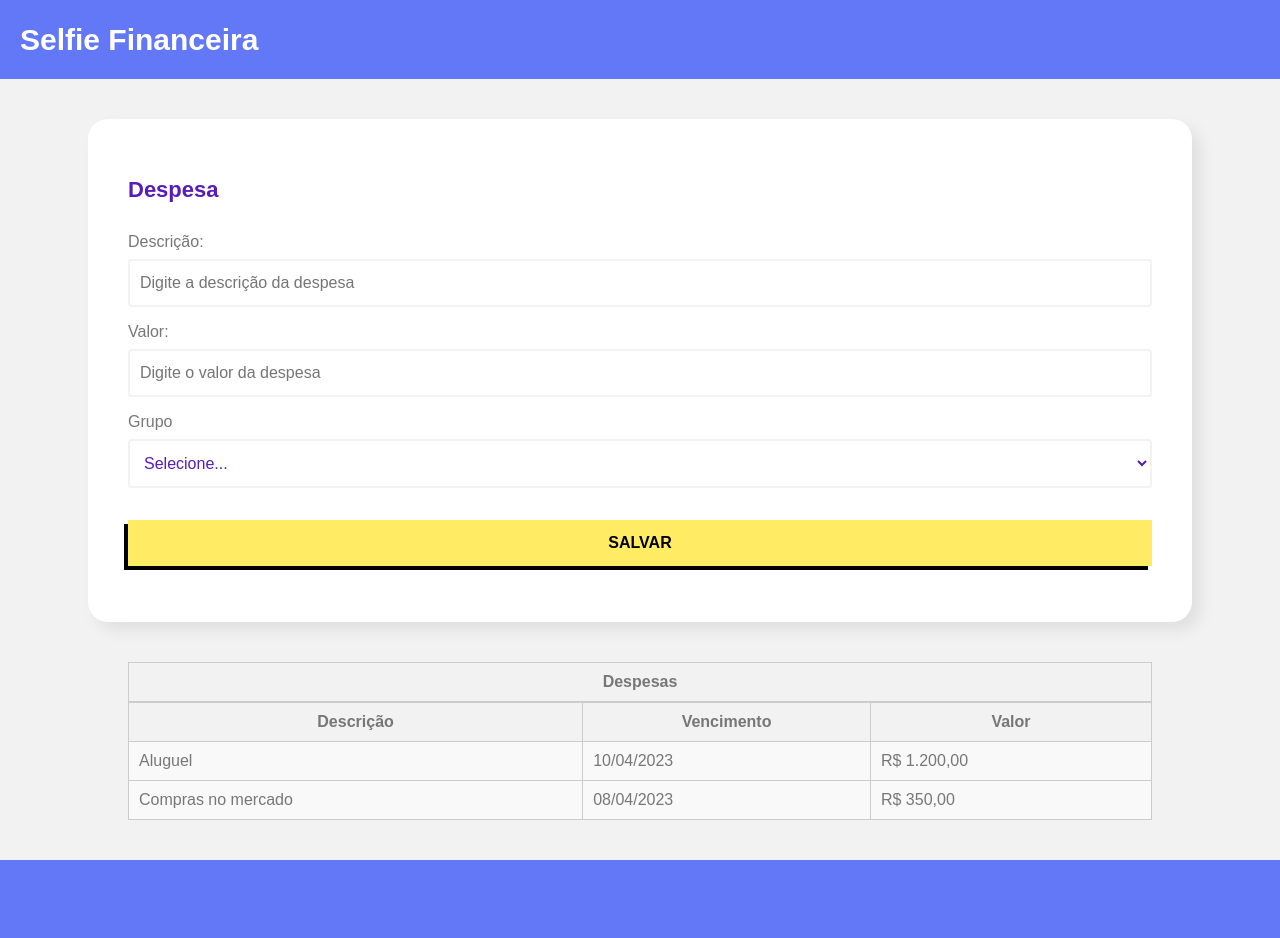
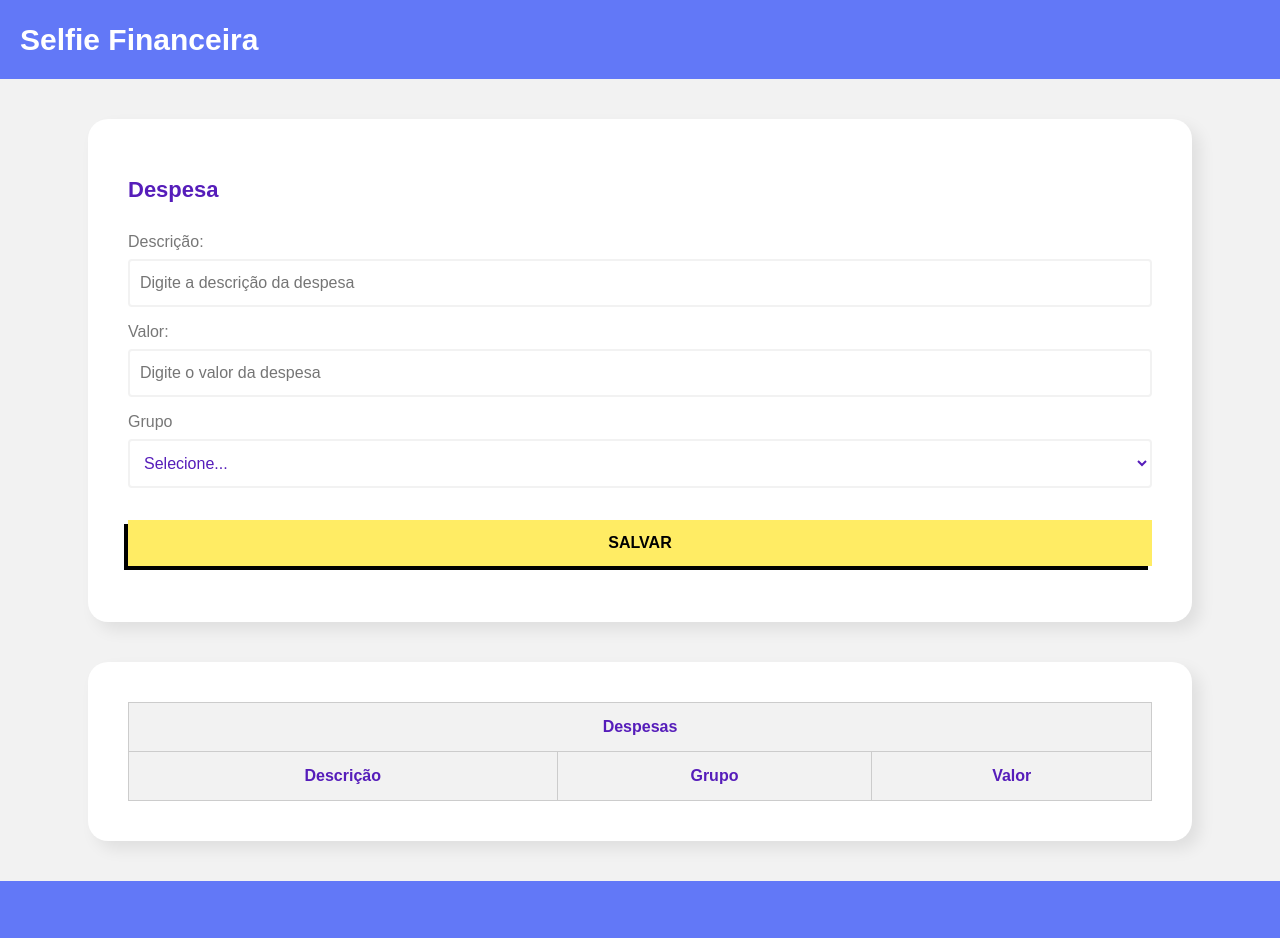
Before and after one commit to oedipooliveira/selfie-financeira, a React (Create React App) app: page / in a window 1280 px wide. Shown: the top 938 px of the page. Built offline with nearby package versions, Linux system fonts and the light colour scheme.

Commit message:
Fiz funcionar a tabela

```diff
--- a/src/App.js
+++ b/src/App.js
@@ -6,6 +6,18 @@ import Rodape from './componentes/Rodape/Rodape';
 import Table from './componentes/Table/Table';
 
 function App() {
+
+    const colunas = [
+        {
+            titulo: 'Descrição'
+        },
+        {
+            titulo: 'Grupo'
+        },
+        {
+            titulo: 'Valor'
+        }
+    ];
 
     const grupos = [
         {
@@ -84,16 +96,9 @@ function App() {
                 grupos={grupos.map(grupo => grupo.nome)}
             />
 
-            <Table />
-
-            {grupos.map(grupo => <GrupoDespesa
-                key={grupo.nome}
-                nome={grupo.nome}
-                corPrimaria={grupo.corPrimaria}
-                corSecundaria={grupo.corSecundaria}
-                despesas={despesas.filter(despesa => despesa.grupo === grupo.nome)}
-                aoDeletar={aoDeletar}
-            />)}
+            <Table colunas={colunas}>
+                {despesas.map(despesa => <tr><td>{despesa.descricao}</td><td>{despesa.grupo}</td><td>{despesa.valor}</td></tr>)}
+            </Table>
 
             <Rodape />
         </div>
--- a/src/componentes/Table/Table.css
+++ b/src/componentes/Table/Table.css
@@ -2,6 +2,15 @@
     display: flex;
     justify-content: center;
     margin: 40px 0;
+}
+
+.table .container {
+    max-width: 80%;
+    width: 80%;
+    background-color: #FFF;
+    border-radius: 20px;
+    padding: 40px;
+    box-shadow: 8px 8px 16px rgba(0, 0, 0, 0.08);
 }
 
 .table table {
@@ -9,28 +18,32 @@
     font-size: 1.6em;
     border-collapse: collapse;
     border: 1px solid #ccc;
-  max-width: 80%;
-  width: 80%;
+    width: 100%;
 }
 
 .table table caption {
     text-align: center;
     font-weight: bold;
     border: 1px solid #ccc;
-  padding: 10px;
+    padding: 15px;
 }
 
 .table table th, .table table td {
-  padding: 10px;
+    padding: 15px;
     border: 1px solid #ccc;
 }
 
-.table table th {
+.table table caption {
+    border-bottom: none;
+}
+
+.table table th, .table table caption {
     background-color: #f2f2f2;
+    color: #561dba;
 }
 
 .table table tr {
-  background-color: #f9f9f9;
+  background-color: #fefefe;
 }
 
 .table table tr:hover {
--- a/src/componentes/Table/Table.js
+++ b/src/componentes/Table/Table.js
@@ -1,30 +1,21 @@
 import './Table.css';
 
-const Table = () => {
+const Table = ({colunas, children}) => {
     return (
         <div className='table'>
+            <div className='container'>
                 <table>
                     <caption>Despesas</caption>
                     <thead>
                         <tr>
-                        <th>Descrição</th>
-                        <th>Vencimento</th>
-                        <th>Valor</th>
+                            {colunas.map(item => <th key={item.titulo}>{item.titulo}</th>)}
                         </tr>
                     </thead>
                     <tbody>
-                    <tr>
-                        <td>Aluguel</td>
-                        <td>10/04/2023</td>
-                        <td>R$ 1.200,00</td>
-                    </tr>
-                    <tr>
-                        <td>Compras no mercado</td>
-                        <td>08/04/2023</td>
-                        <td>R$ 350,00</td>
-                    </tr>
+                        {children}
                     </tbody>
                 </table>
+            </div>
         </div>
     );
 }
```
Lines whose indentation alone changed are shown as unchanged.
